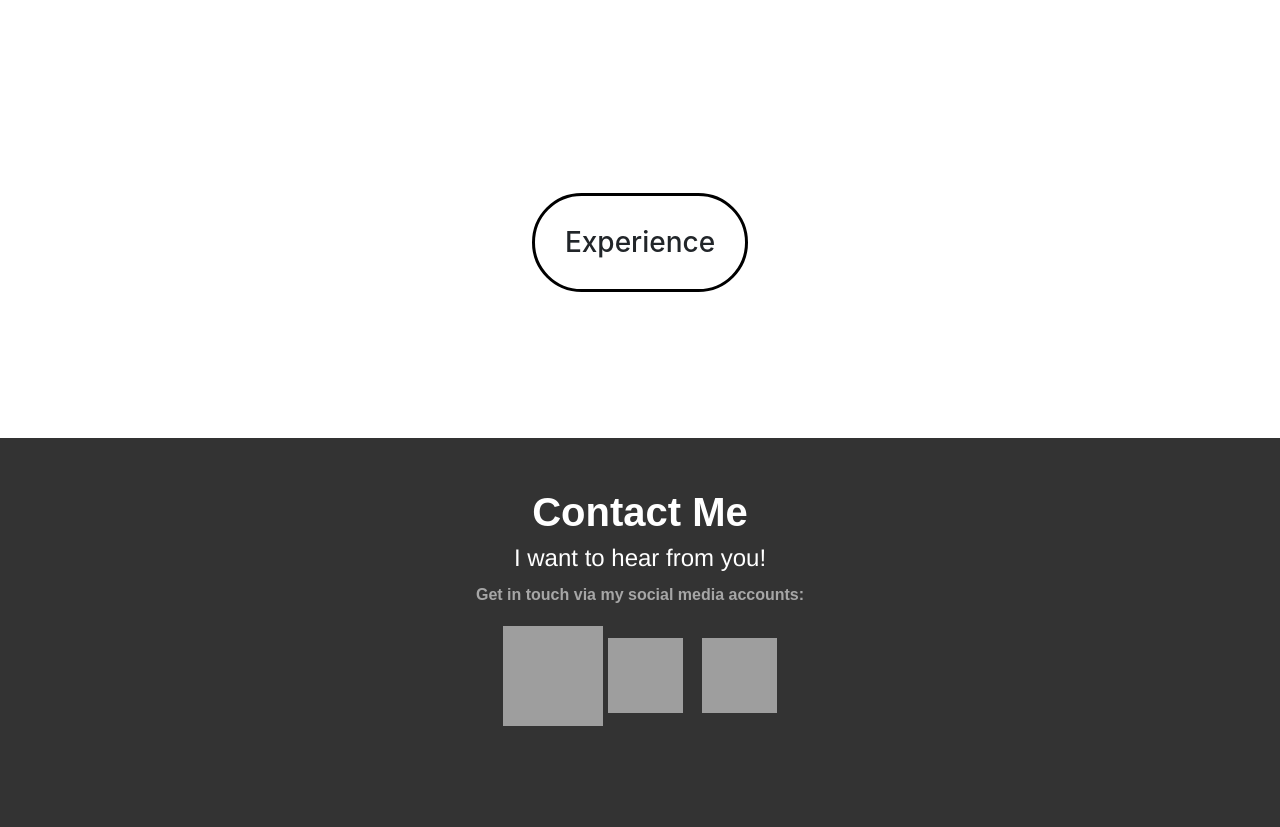
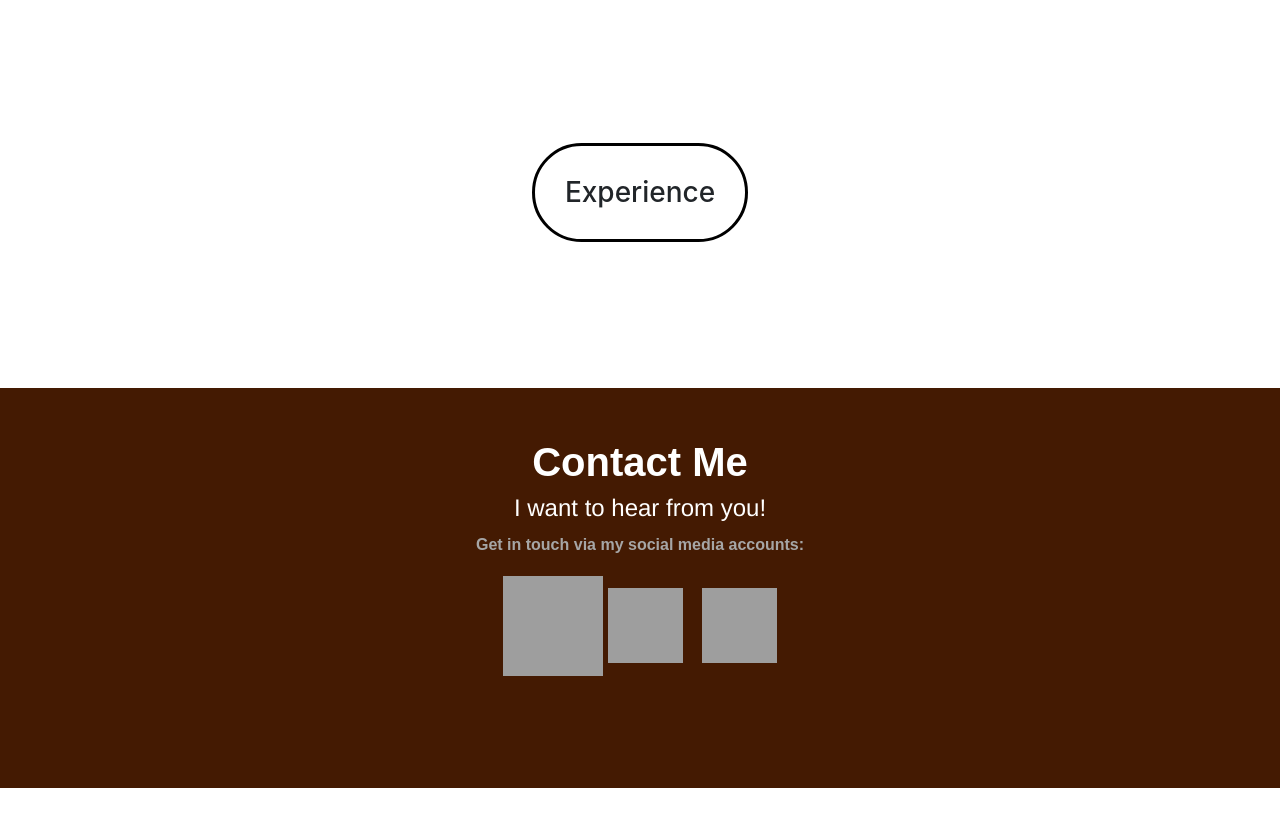
Before and after one commit to katiefrost95/Sparta-Profile, a plain HTML site: page index.html in a window 1280 px wide. Shown: the part 1193-2020 px from the top of the page. After the commit the page ends 1981 px from the top, so only its background shows below. Drawn offline with nearby package versions, Linux system fonts and the light colour scheme; grey boxes are pictures that could not be loaded.

Commit message:
changed navbar and footer colour

```diff
--- a/Styles/style.css
+++ b/Styles/style.css
@@ -1,6 +1,9 @@
 .navbar-brand {
 	font-weight: bold;
 	font-family: sans-serif;
+}
+.bg-dark {
+	background-color: #441a02;
 }
 body {
   background-color: white;
@@ -57,7 +60,7 @@ main {
 }
 .Experience {
   background-color:white;
-  padding: 50px;
+  padding: 0 50px 50px 50px;
   text-align: center;
 }
 #html {
@@ -87,7 +90,7 @@ h3 {
 	left: 0;
 	width: 100%;
 	height: 400px;
-  background-color: #333333;
+  background-color: #441a02;
   padding: 50px;
   text-align: center;
   color: white;
```
